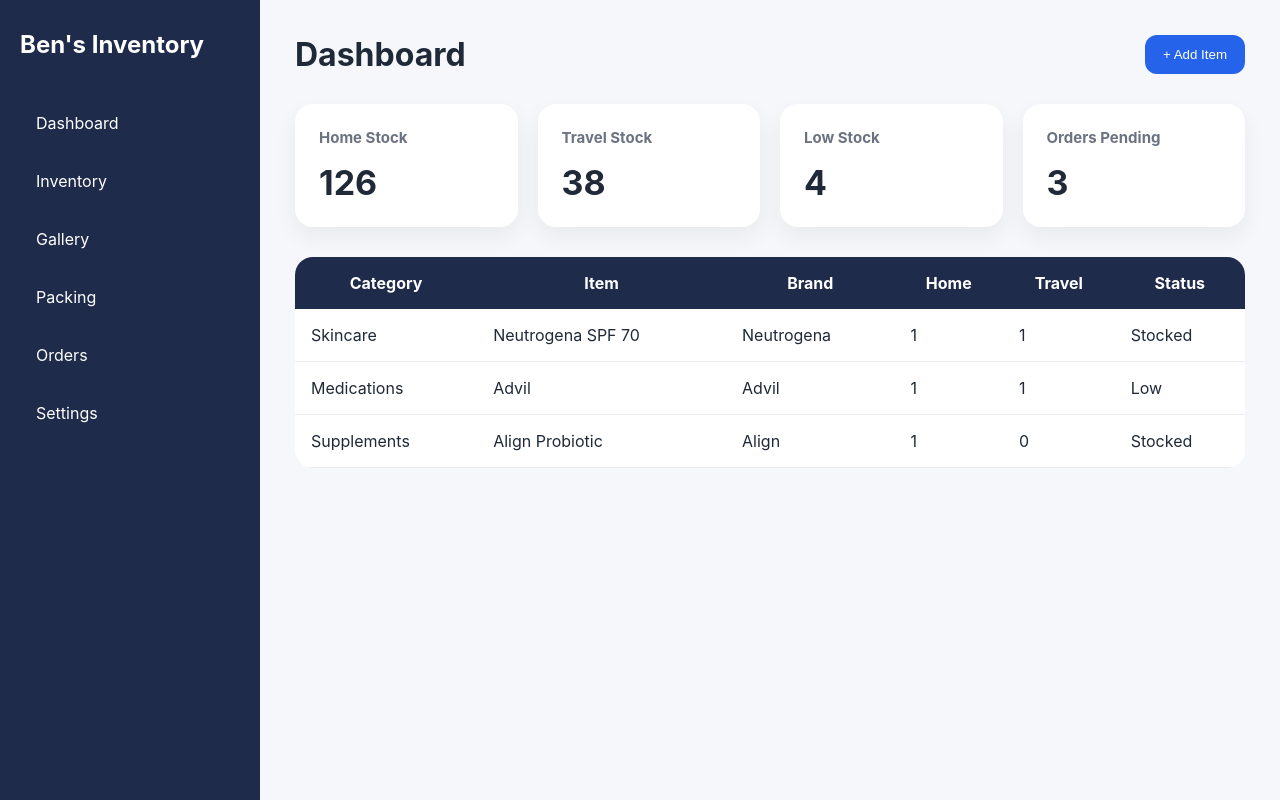
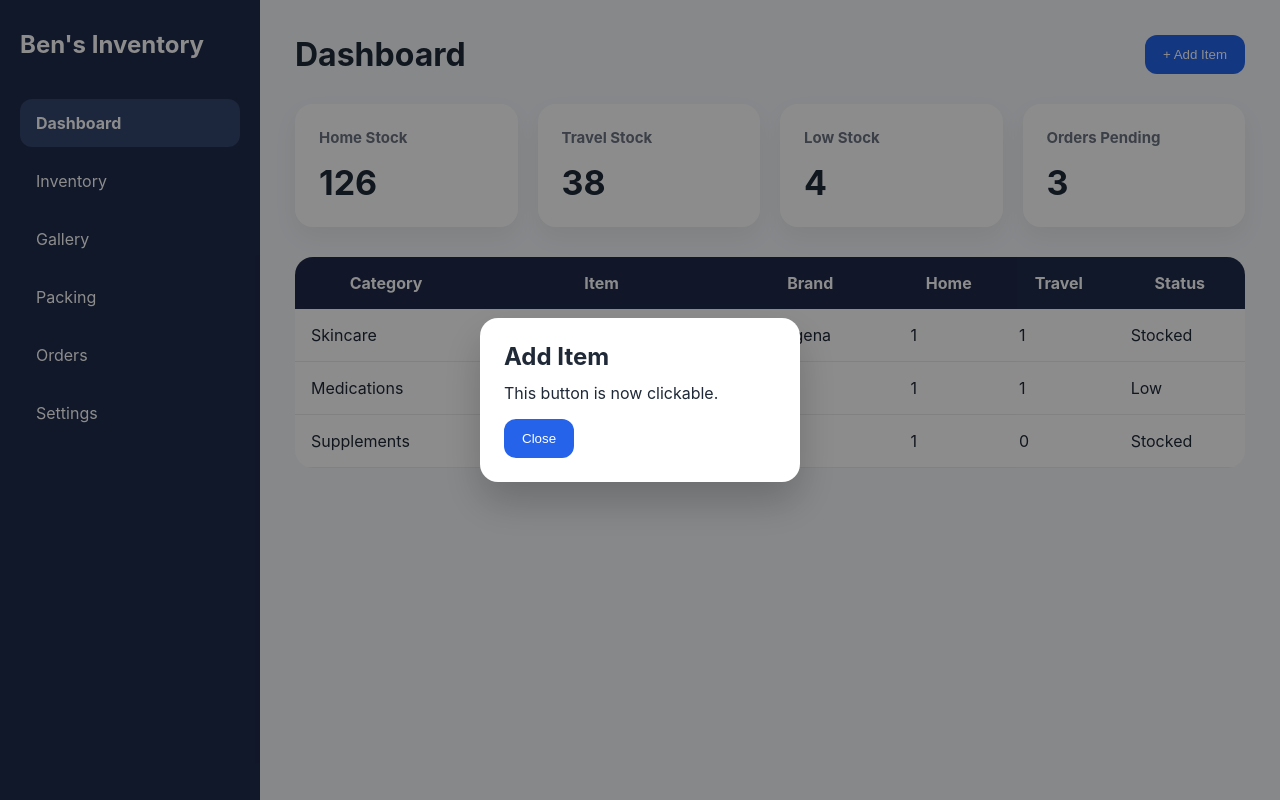
Before and after one commit to EA2026/Ben-s-Inventory, a React (Vite) app: page / in a window 1280 px wide. Both pictures are taken after a click on the button "+ Add Item". Built offline with nearby package versions, Linux system fonts and the light colour scheme.

Commit message:
Update App.jsx

```diff
--- a/src/App.jsx
+++ b/src/App.jsx
@@ -1,22 +1,37 @@
-function App() {
+import { useState } from "react";
+
+const navItems = ["Dashboard", "Inventory", "Gallery", "Packing", "Orders", "Settings"];
+
+export default function App() {
+  const [activeTab, setActiveTab] = useState("Dashboard");
+  const [showAddModal, setShowAddModal] = useState(false);
+
   return (
     <div className="dashboard">
       <aside className="sidebar">
         <h2>Ben's Inventory</h2>
         <ul>
-          <li>Dashboard</li>
-          <li>Inventory</li>
-          <li>Gallery</li>
-          <li>Packing</li>
-          <li>Orders</li>
-          <li>Settings</li>
+          {navItems.map((item) => (
+            <li
+              key={item}
+              onClick={() => setActiveTab(item)}
+              style={{
+                background: activeTab === item ? "#32456E" : "transparent",
+                fontWeight: activeTab === item ? "700" : "400",
+              }}
+            >
+              {item}
+            </li>
+          ))}
         </ul>
       </aside>
 
       <main className="main">
         <div className="header">
-          <h1>Dashboard</h1>
-          <button className="primary-btn">+ Add Item</button>
+          <h1>{activeTab}</h1>
+          <button className="primary-btn" onClick={() => setShowAddModal(true)}>
+            + Add Item
+          </button>
         </div>
 
         <div className="cards">
@@ -77,8 +92,40 @@ function App() {
           </tbody>
         </table>
       </main>
+
+      {showAddModal ? (
+        <div
+          onClick={() => setShowAddModal(false)}
+          style={{
+            position: "fixed",
+            inset: 0,
+            background: "rgba(0,0,0,0.45)",
+            display: "flex",
+            alignItems: "center",
+            justifyContent: "center",
+            zIndex: 50,
+          }}
+        >
+          <div
+            onClick={(e) => e.stopPropagation()}
+            style={{
+              background: "white",
+              padding: "24px",
+              borderRadius: "18px",
+              minWidth: "320px",
+              boxShadow: "0 20px 40px rgba(0,0,0,0.2)",
+            }}
+          >
+            <h2 style={{ marginBottom: "12px" }}>Add Item</h2>
+            <p style={{ marginBottom: "16px" }}>
+              This button is now clickable.
+            </p>
+            <button className="primary-btn" onClick={() => setShowAddModal(false)}>
+              Close
+            </button>
+          </div>
+        </div>
+      ) : null}
     </div>
   );
 }
-
-export default App;
```
